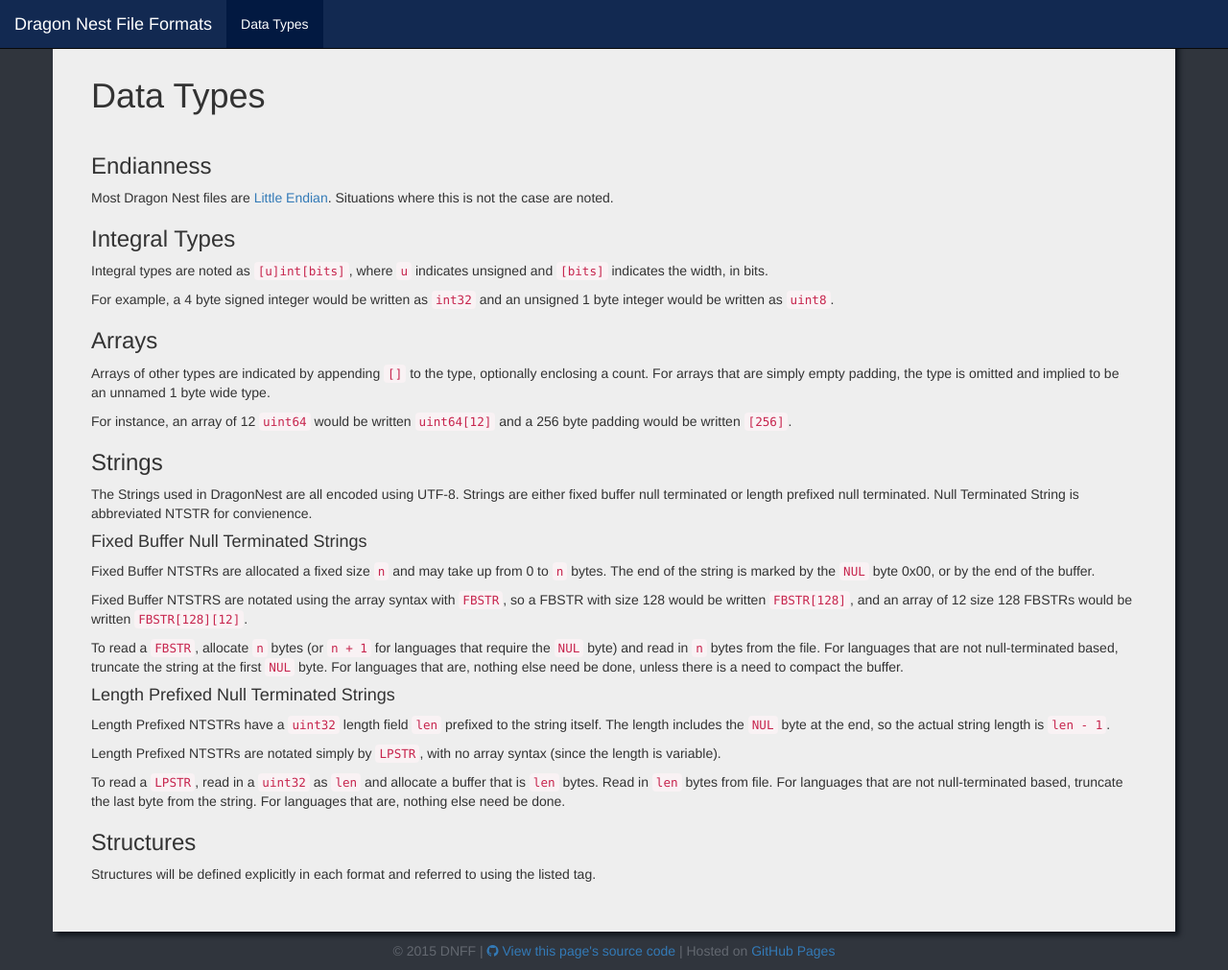
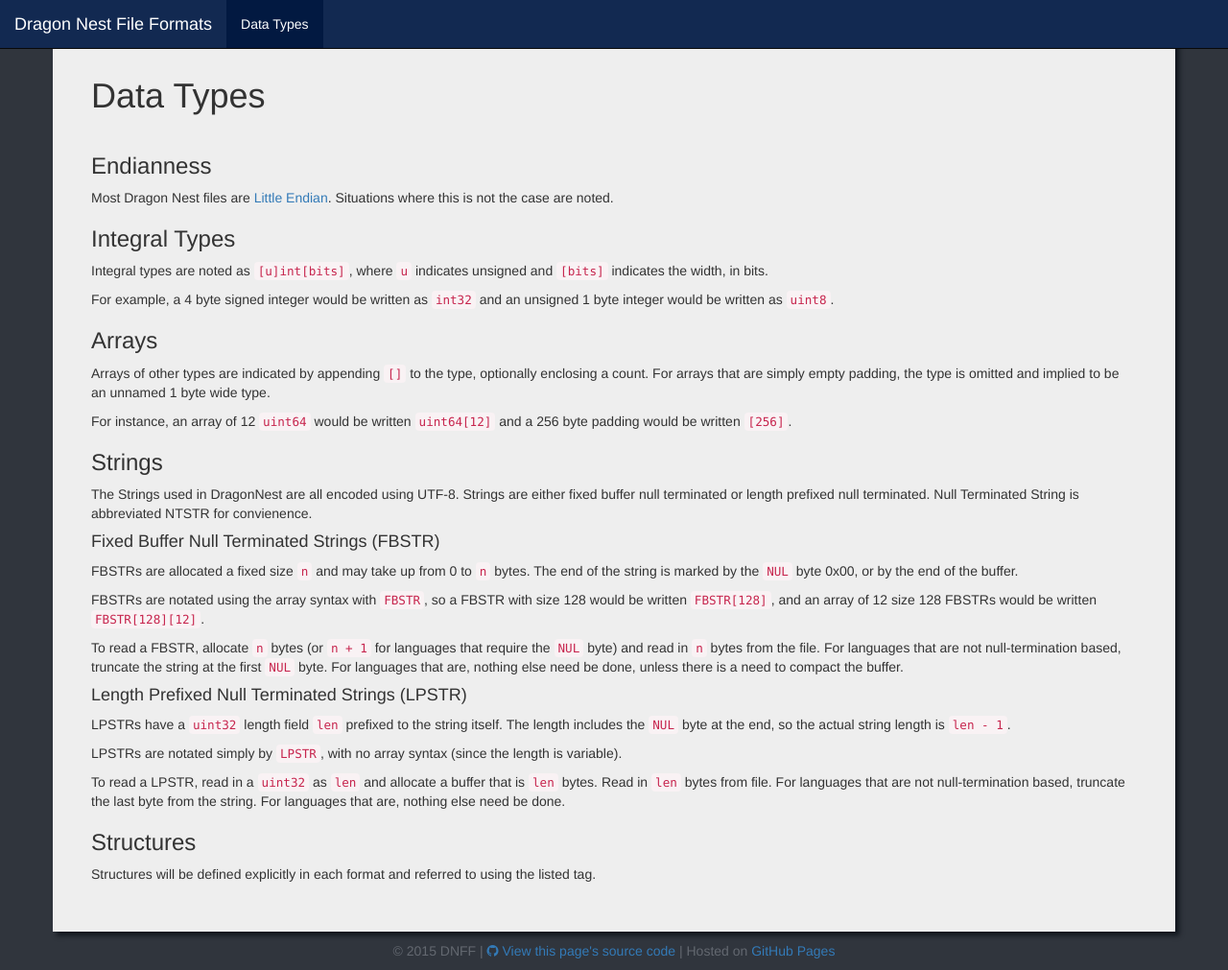
Before and after one commit to vincentzhang96/DragonNestFileFormats, a Jekyll site: the page built from datatypes.md, in a window 1280 px wide and 1011 px high. Shown: the whole window at 96% size. Built offline with Jekyll 4.4.1, drawn with Linux system fonts in a browser that asks for light colours; nearby versions of some CDN libraries; library files that are not in the unit come from our copies.

Commit message:
Cleaned up string section

```diff
--- a/datatypes.md
+++ b/datatypes.md
@@ -21,19 +21,19 @@
 ###Strings
 The Strings used in DragonNest are all encoded using UTF-8. Strings are either fixed buffer null terminated or length prefixed null terminated. Null Terminated String is abbreviated NTSTR for convienence.
 
-####Fixed Buffer Null Terminated Strings
-Fixed Buffer NTSTRs are allocated a fixed size `n` and may take up from 0 to `n` bytes. The end of the string is marked by the `NUL` byte 0x00, or by the end of the buffer.
+####Fixed Buffer Null Terminated Strings (FBSTR)
+FBSTRs are allocated a fixed size `n` and may take up from 0 to `n` bytes. The end of the string is marked by the `NUL` byte 0x00, or by the end of the buffer.
 
-Fixed Buffer NTSTRS are notated using the array syntax with `FBSTR`, so a FBSTR with size 128 would be written `FBSTR[128]`, and an array of 12 size 128 FBSTRs would be written `FBSTR[128][12]`.
+FBSTRs are notated using the array syntax with `FBSTR`, so a FBSTR with size 128 would be written `FBSTR[128]`, and an array of 12 size 128 FBSTRs would be written `FBSTR[128][12]`.
 
-To read a `FBSTR`, allocate `n` bytes (or `n + 1` for languages that require the `NUL` byte) and read in `n` bytes from the file. For languages that are not null-terminated based, truncate the string at the first `NUL` byte. For languages that are, nothing else need be done, unless there is a need to compact the buffer.
+To read a FBSTR, allocate `n` bytes (or `n + 1` for languages that require the `NUL` byte) and read in `n` bytes from the file. For languages that are not null-termination based, truncate the string at the first `NUL` byte. For languages that are, nothing else need be done, unless there is a need to compact the buffer.
 
-####Length Prefixed Null Terminated Strings
-Length Prefixed NTSTRs have a `uint32` length field `len` prefixed to the string itself. The length includes the `NUL` byte at the end, so the actual string length is `len - 1`.
+####Length Prefixed Null Terminated Strings (LPSTR)
+LPSTRs have a `uint32` length field `len` prefixed to the string itself. The length includes the `NUL` byte at the end, so the actual string length is `len - 1`.
 
-Length Prefixed NTSTRs are notated simply by `LPSTR`, with no array syntax (since the length is variable).
+LPSTRs are notated simply by `LPSTR`, with no array syntax (since the length is variable).
 
-To read a `LPSTR`, read in a `uint32` as `len` and allocate a buffer that is `len` bytes. Read in `len` bytes from file. For languages that are not null-terminated based, truncate the last byte from the string. For languages that are, nothing else need be done.
+To read a LPSTR, read in a `uint32` as `len` and allocate a buffer that is `len` bytes. Read in `len` bytes from file. For languages that are not null-termination based, truncate the last byte from the string. For languages that are, nothing else need be done.
 
 ###Structures
 Structures will be defined explicitly in each format and referred to using the listed tag.
```
